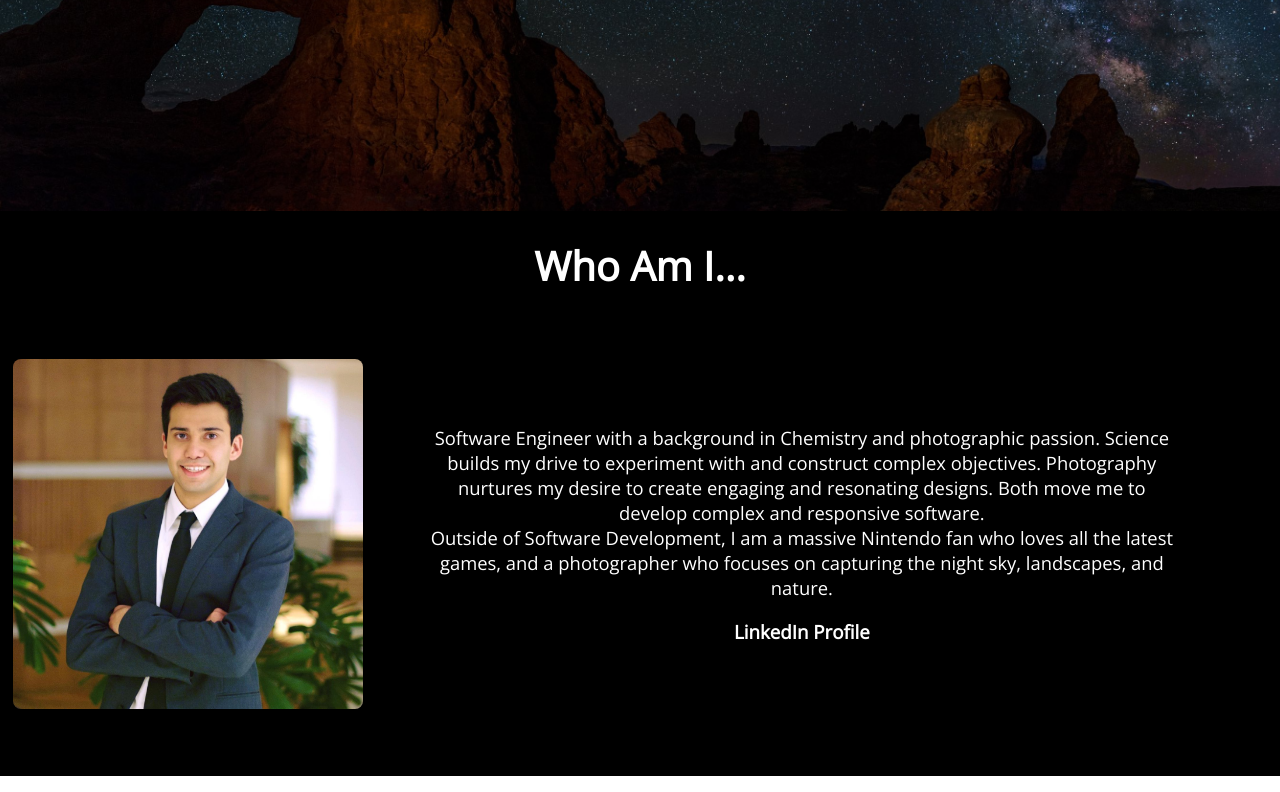
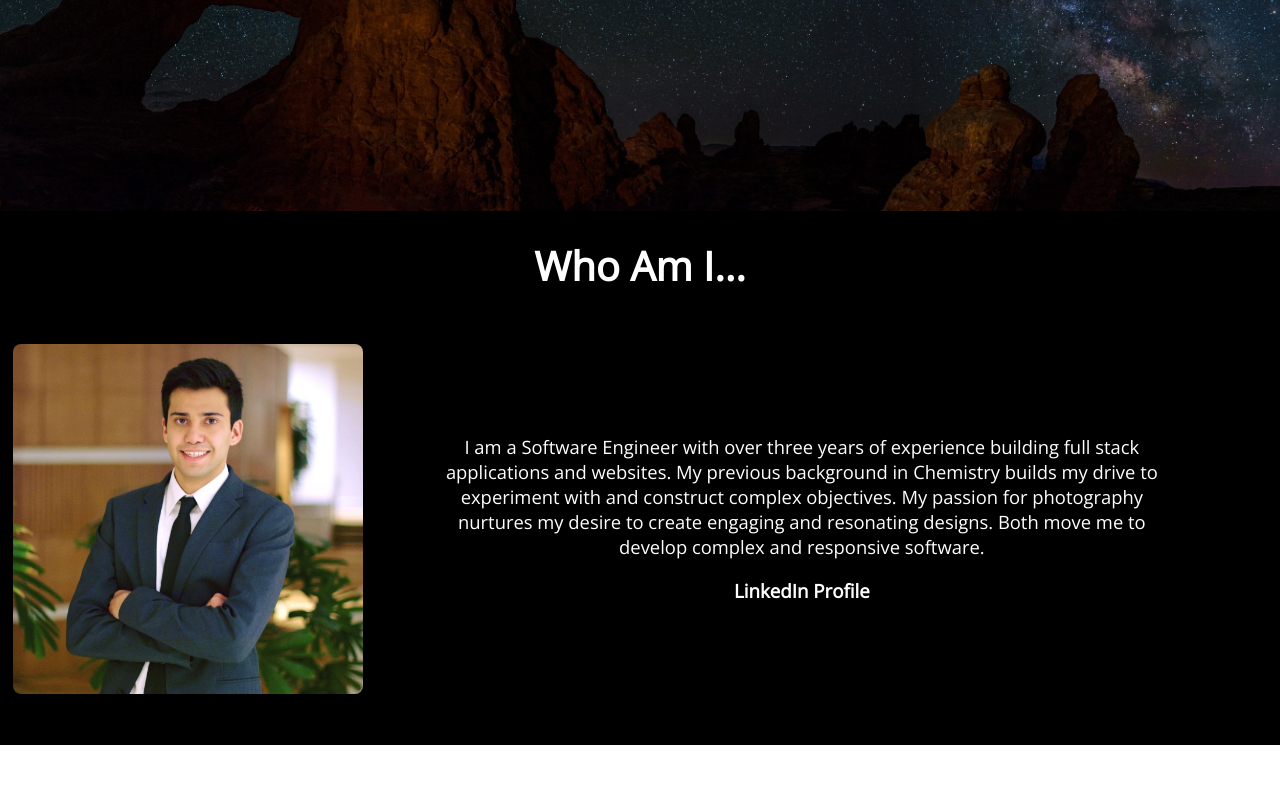
Before and after one commit to mekaala/react-portfolio-app, a React (Create React App) app: page / in a window 1280 px wide. Shown: the part 462-1254 px from the top of the page. Built offline with nearby package versions, Linux system fonts and the light colour scheme.

Commit message:
adjusted structure for About component

```diff
--- a/src/components/About.jsx
+++ b/src/components/About.jsx
@@ -1,20 +1,18 @@
-import React, { Component } from 'react'
+import React from 'react'
 import profile from '../images/profile.jpg'
 
-export default class About extends Component {
-    render() {
+function About() {
   return (
     <div id="about" className="about">
     <h1>Who Am I...</h1>
     <div className="about-container">
         <img src={profile} alt='profile'/>
         <div className="about-description">
-                        <p>Software Engineer with a background in Chemistry and photographic passion. Science builds my drive to experiment with and construct complex objectives. Photography nurtures my desire to create engaging and resonating designs. Both move me to develop complex and responsive software.<br/>
-                        Outside of Software Development, I am a massive Nintendo fan who loves all the latest games, and a photographer who focuses on capturing the night sky, landscapes, and nature.</p>
+            <p>I am a Software Engineer with over three years of experience building full stack applications and websites. My previous background in Chemistry builds my drive to experiment with and construct complex objectives. My passion for photography nurtures my desire to create engaging and resonating designs. Both move me to develop complex and responsive software.</p>
             <h3><a href="https://www.linkedin.com/in/mekaal-ahmad-b7339191/" target="_blank">LinkedIn Profile</a></h3>
         </div>
     </div>
-            </div>
-        )
+</div>  )
 }
-}
+
+export default About
```
Lines whose indentation alone changed are shown as unchanged.
